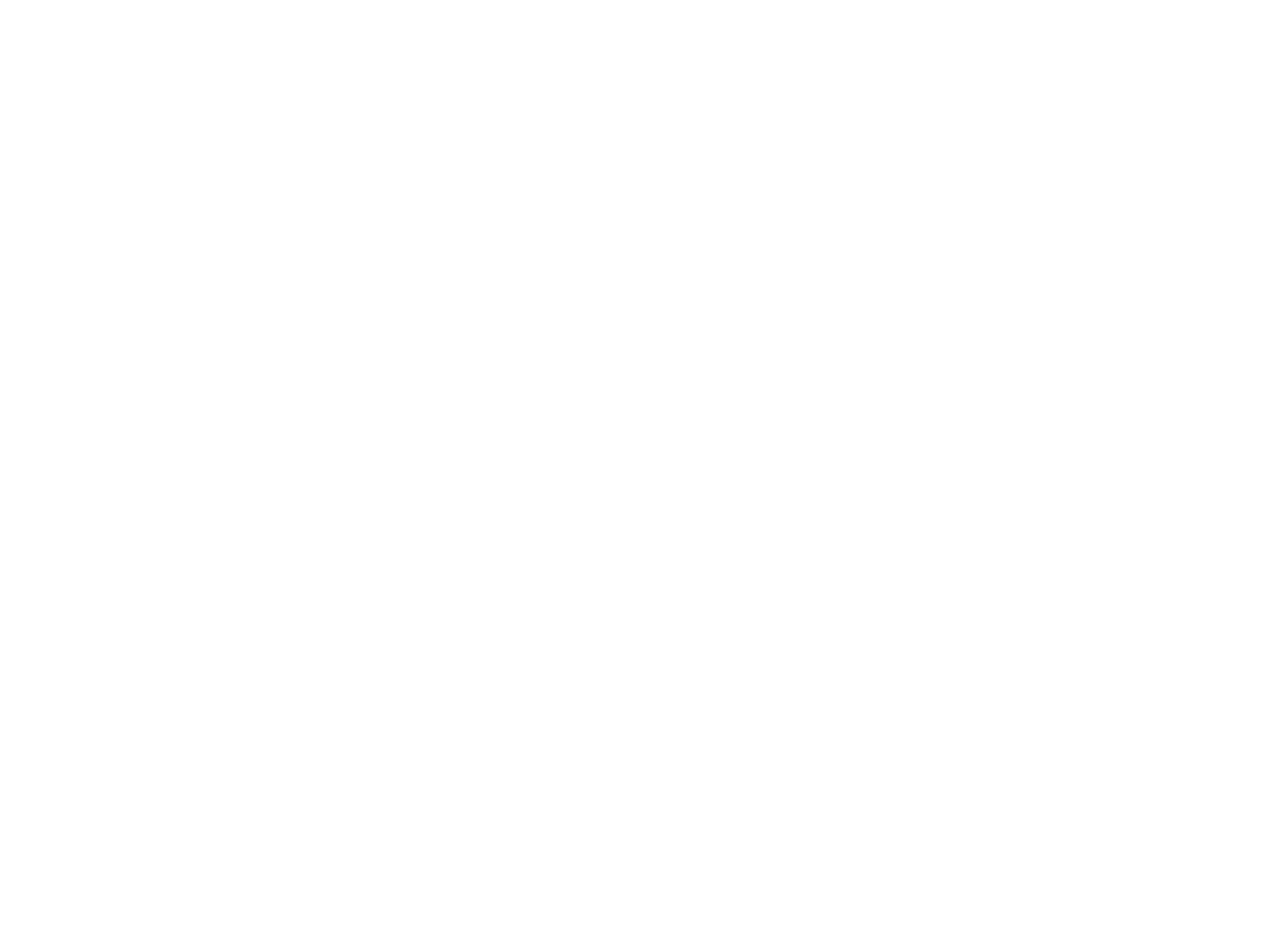
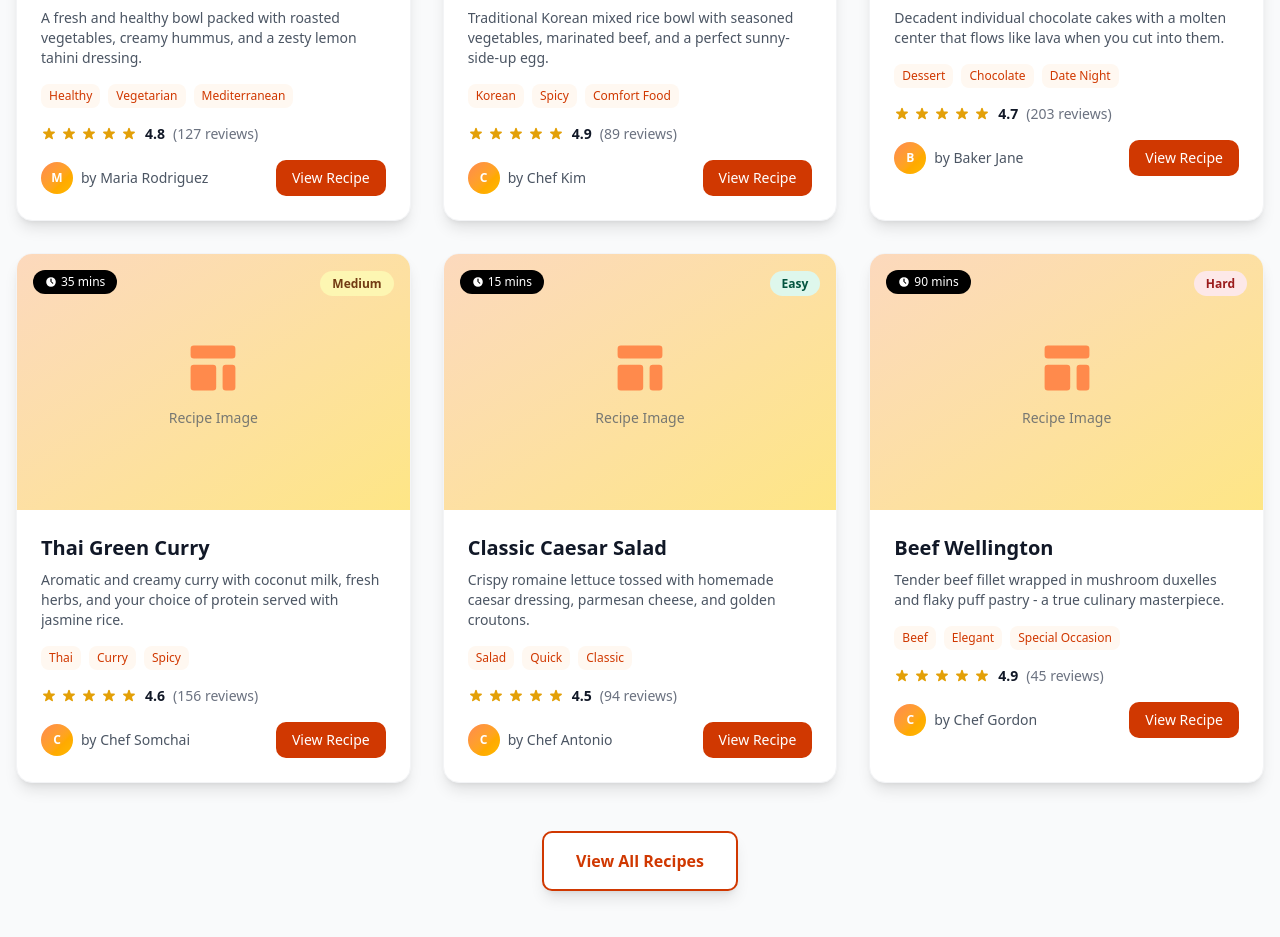
Before and after one commit to yacineKahlerras/beldi-bites, a Next.js app: page / in a window 1280 px wide. Shown: the part 1482-2419 px from the top of the page. Before the commit the page ends 949 px from the top, so only its background shows below. Built offline with nearby package versions, Linux system fonts and the light colour scheme.

Commit message:
feat: add FeaturedSection component and integrate it into Home page

```diff
--- a/src/app/page.tsx
+++ b/src/app/page.tsx
@@ -1,11 +1,13 @@
 import Nav from "@/components/nav";
 import Hero from "@/components/hero";
+import FeaturedSection from "@/components/featured";
 
 export default function Home() {
   return (
     <div className="flex flex-col min-h-screen">
       <Nav />
       <Hero />
+      <FeaturedSection />
     </div>
   );
 }
--- /dev/null
+++ b/src/components/featured.tsx
@@ -0,0 +1,260 @@
+import Image from "next/image";
+
+// Sample recipe data
+const featuredRecipes = [
+  {
+    id: 1,
+    title: "Mediterranean Quinoa Bowl",
+    description:
+      "A fresh and healthy bowl packed with roasted vegetables, creamy hummus, and a zesty lemon tahini dressing.",
+    image: "/api/placeholder/400/300",
+    cookTime: "25 mins",
+    difficulty: "Easy",
+    rating: 4.8,
+    reviews: 127,
+    chef: "Maria Rodriguez",
+    tags: ["Healthy", "Vegetarian", "Mediterranean"],
+  },
+  {
+    id: 2,
+    title: "Spicy Korean Bibimbap",
+    description:
+      "Traditional Korean mixed rice bowl with seasoned vegetables, marinated beef, and a perfect sunny-side-up egg.",
+    image: "/api/placeholder/400/300",
+    cookTime: "40 mins",
+    difficulty: "Medium",
+    rating: 4.9,
+    reviews: 89,
+    chef: "Chef Kim",
+    tags: ["Korean", "Spicy", "Comfort Food"],
+  },
+  {
+    id: 3,
+    title: "Chocolate Lava Cake",
+    description:
+      "Decadent individual chocolate cakes with a molten center that flows like lava when you cut into them.",
+    image: "/api/placeholder/400/300",
+    cookTime: "20 mins",
+    difficulty: "Medium",
+    rating: 4.7,
+    reviews: 203,
+    chef: "Baker Jane",
+    tags: ["Dessert", "Chocolate", "Date Night"],
+  },
+  {
+    id: 4,
+    title: "Thai Green Curry",
+    description:
+      "Aromatic and creamy curry with coconut milk, fresh herbs, and your choice of protein served with jasmine rice.",
+    image: "/api/placeholder/400/300",
+    cookTime: "35 mins",
+    difficulty: "Medium",
+    rating: 4.6,
+    reviews: 156,
+    chef: "Chef Somchai",
+    tags: ["Thai", "Curry", "Spicy"],
+  },
+  {
+    id: 5,
+    title: "Classic Caesar Salad",
+    description:
+      "Crispy romaine lettuce tossed with homemade caesar dressing, parmesan cheese, and golden croutons.",
+    image: "/api/placeholder/400/300",
+    cookTime: "15 mins",
+    difficulty: "Easy",
+    rating: 4.5,
+    reviews: 94,
+    chef: "Chef Antonio",
+    tags: ["Salad", "Quick", "Classic"],
+  },
+  {
+    id: 6,
+    title: "Beef Wellington",
+    description:
+      "Tender beef fillet wrapped in mushroom duxelles and flaky puff pastry - a true culinary masterpiece.",
+    image: "/api/placeholder/400/300",
+    cookTime: "90 mins",
+    difficulty: "Hard",
+    rating: 4.9,
+    reviews: 45,
+    chef: "Chef Gordon",
+    tags: ["Beef", "Elegant", "Special Occasion"],
+  },
+];
+
+const getDifficultyColor = (difficulty: string) => {
+  switch (difficulty) {
+    case "Easy":
+      return "bg-green-100 text-green-800";
+    case "Medium":
+      return "bg-yellow-100 text-yellow-800";
+    case "Hard":
+      return "bg-red-100 text-red-800";
+    default:
+      return "bg-gray-100 text-gray-800";
+  }
+};
+
+const StarRating = ({ rating }: { rating: number }) => {
+  const fullStars = Math.floor(rating);
+  const hasHalfStar = rating % 1 !== 0;
+
+  return (
+    <div className="flex items-center space-x-1">
+      {[...Array(5)].map((_, index) => (
+        <svg
+          key={index}
+          className={`w-4 h-4 ${
+            index < fullStars
+              ? "text-yellow-400"
+              : index === fullStars && hasHalfStar
+              ? "text-yellow-400"
+              : "text-gray-300"
+          }`}
+          fill="currentColor"
+          viewBox="0 0 20 20"
+        >
+          <path d="M9.049 2.927c.3-.921 1.603-.921 1.902 0l1.07 3.292a1 1 0 00.95.69h3.462c.969 0 1.371 1.24.588 1.81l-2.8 2.034a1 1 0 00-.364 1.118l1.07 3.292c.3.921-.755 1.688-1.54 1.118l-2.8-2.034a1 1 0 00-1.175 0l-2.8 2.034c-.784.57-1.838-.197-1.539-1.118l1.07-3.292a1 1 0 00-.364-1.118L2.98 8.72c-.783-.57-.38-1.81.588-1.81h3.461a1 1 0 00.951-.69l1.07-3.292z" />
+        </svg>
+      ))}
+    </div>
+  );
+};
+
+const RecipeCard = ({ recipe }: { recipe: (typeof featuredRecipes)[0] }) => {
+  return (
+    <div className="group bg-white rounded-2xl shadow-lg hover:shadow-2xl transition-all duration-300 overflow-hidden border border-gray-100 hover:border-orange-200">
+      {/* Recipe Image */}
+      <div className="relative h-64 overflow-hidden">
+        <div className="w-full h-full bg-gradient-to-br from-orange-200 to-amber-200 flex items-center justify-center">
+          <div className="text-center text-gray-600">
+            <svg
+              className="mx-auto mb-2 w-16 h-16 text-orange-400"
+              fill="currentColor"
+              viewBox="0 0 20 20"
+            >
+              <path d="M3 4a1 1 0 011-1h12a1 1 0 011 1v2a1 1 0 01-1 1H4a1 1 0 01-1-1V4zM3 10a1 1 0 011-1h6a1 1 0 011 1v6a1 1 0 01-1 1H4a1 1 0 01-1-1v-6zM14 9a1 1 0 00-1 1v6a1 1 0 001 1h2a1 1 0 001-1v-6a1 1 0 00-1-1h-2z" />
+            </svg>
+            <p className="text-sm font-medium opacity-75">Recipe Image</p>
+          </div>
+        </div>
+
+        {/* Difficulty Badge */}
+        <div className="absolute top-4 right-4">
+          <span
+            className={`px-3 py-1 rounded-full text-xs font-semibold ${getDifficultyColor(
+              recipe.difficulty
+            )}`}
+          >
+            {recipe.difficulty}
+          </span>
+        </div>
+
+        {/* Cook Time Badge */}
+        <div className="absolute top-4 left-4">
+          <span className="bg-black bg-opacity-70 text-white px-3 py-1 rounded-full text-xs font-medium flex items-center">
+            <svg
+              className="w-3 h-3 mr-1"
+              fill="currentColor"
+              viewBox="0 0 20 20"
+            >
+              <path
+                fillRule="evenodd"
+                d="M10 18a8 8 0 100-16 8 8 0 000 16zm1-13a1 1 0 10-2 0v4a1 1 0 00.293.707l2.828 2.829a1 1 0 101.415-1.415L11 9.586V5z"
+                clipRule="evenodd"
+              />
+            </svg>
+            {recipe.cookTime}
+          </span>
+        </div>
+      </div>
+
+      {/* Card Content */}
+      <div className="p-6">
+        {/* Title */}
+        <h3 className="text-xl font-bold text-gray-900 mb-2 group-hover:text-orange-600 transition-colors duration-200">
+          {recipe.title}
+        </h3>
+
+        {/* Description */}
+        <p className="text-gray-600 text-sm mb-4 line-clamp-3">
+          {recipe.description}
+        </p>
+
+        {/* Tags */}
+        <div className="flex flex-wrap gap-2 mb-4">
+          {recipe.tags.map((tag, index) => (
+            <span
+              key={index}
+              className="px-2 py-1 bg-orange-50 text-orange-600 text-xs font-medium rounded-md"
+            >
+              {tag}
+            </span>
+          ))}
+        </div>
+
+        {/* Rating and Reviews */}
+        <div className="flex items-center justify-between mb-4">
+          <div className="flex items-center space-x-2">
+            <StarRating rating={recipe.rating} />
+            <span className="text-sm font-semibold text-gray-900">
+              {recipe.rating}
+            </span>
+            <span className="text-sm text-gray-500">
+              ({recipe.reviews} reviews)
+            </span>
+          </div>
+        </div>
+
+        {/* Chef and CTA */}
+        <div className="flex items-center justify-between">
+          <div className="flex items-center space-x-2">
+            <div className="w-8 h-8 bg-gradient-to-br from-orange-400 to-amber-400 rounded-full flex items-center justify-center">
+              <span className="text-white text-xs font-bold">
+                {recipe.chef.charAt(0)}
+              </span>
+            </div>
+            <span className="text-sm text-gray-600">by {recipe.chef}</span>
+          </div>
+
+          <button className="px-4 py-2 bg-orange-600 text-white text-sm font-medium rounded-lg hover:bg-orange-700 transition-colors duration-200">
+            View Recipe
+          </button>
+        </div>
+      </div>
+    </div>
+  );
+};
+
+export default function FeaturedSection() {
+  return (
+    <section className="py-16 px-4 bg-gray-50">
+      <div className="max-w-7xl mx-auto">
+        {/* Section Header */}
+        <div className="text-center mb-12">
+          <h2 className="text-3xl md:text-4xl font-bold text-gray-900 mb-4">
+            Featured <span className="text-orange-600">Recipes</span>
+          </h2>
+          <p className="text-lg text-gray-600 max-w-2xl mx-auto">
+            Discover our most popular and delicious recipes, carefully curated
+            by our community of passionate home cooks and professional chefs.
+          </p>
+        </div>
+
+        {/* Recipe Grid */}
+        <div className="grid grid-cols-1 md:grid-cols-2 lg:grid-cols-3 gap-8 mb-12">
+          {featuredRecipes.map((recipe) => (
+            <RecipeCard key={recipe.id} recipe={recipe} />
+          ))}
+        </div>
+
+        {/* View All Button */}
+        <div className="text-center">
+          <button className="px-8 py-4 bg-white text-orange-600 font-semibold rounded-lg border-2 border-orange-600 hover:bg-orange-600 hover:text-white transition-all duration-300 shadow-lg hover:shadow-xl">
+            View All Recipes
+          </button>
+        </div>
+      </div>
+    </section>
+  );
+}
```
